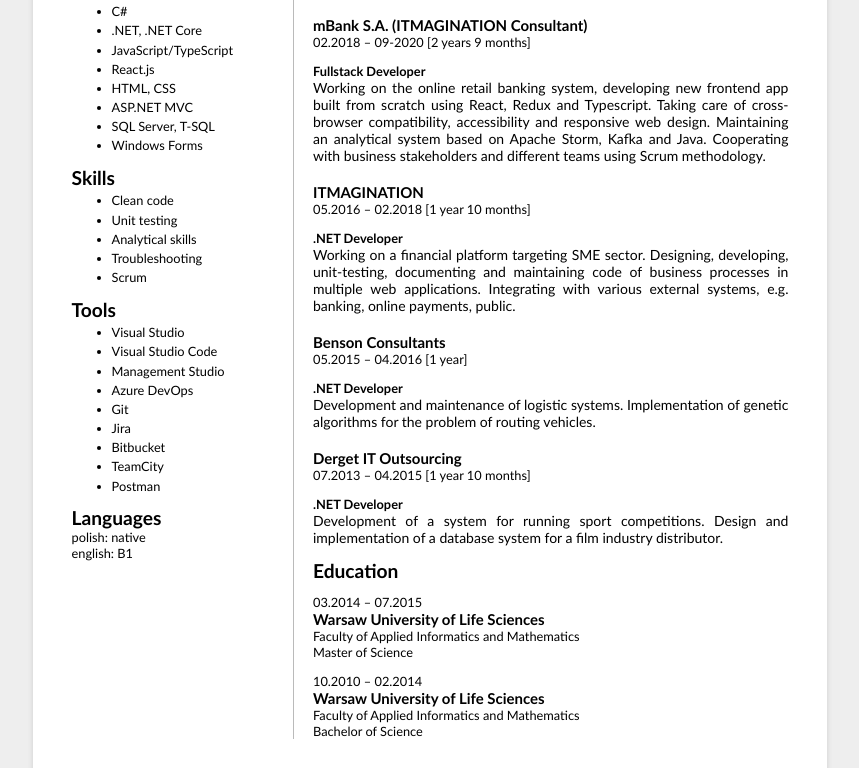
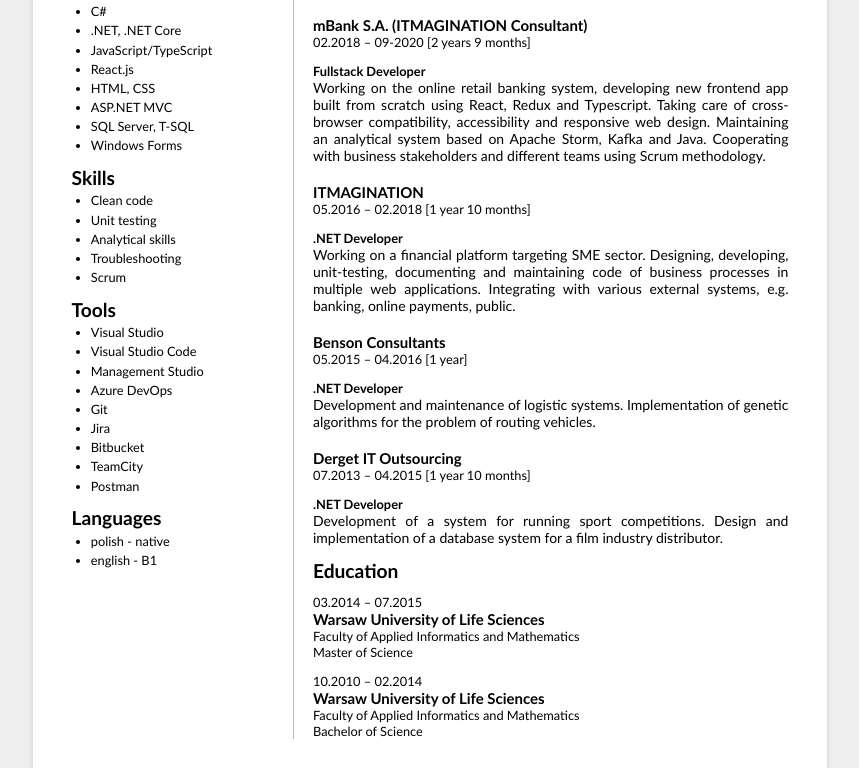
Before and after one commit to pzagorowicz/resume, a plain HTML site: page index.html in a window 1280 px wide. Shown: the part 466-1234 px from the top of the page, without its empty margins (210-1069 px from the left). Drawn offline with Linux system fonts and the light colour scheme.

Commit message:
Laguages are presented using bullet list, removed left padding to align list with section heading

```diff
--- a/index.html
+++ b/index.html
@@ -75,8 +75,10 @@
           </section>
           <section class="abilities">
             <h2>Languages</h2>
-            <p>polish: native</p>
-            <p>english: B1</p>
+            <ul class="abilities__list">
+              <li>polish - native</li>
+              <li>english - B1</li>
+            </ul>
           </section>
         </aside>
         <div class="column column--right">
--- a/styles.css
+++ b/styles.css
@@ -63,6 +63,10 @@ footer {
 .column--right {
   width: 69%;
   margin-top: 0;
+  padding-left: 1.5em;
+}
+
+.abilities__list {
   padding-left: 1.5em;
 }
 
```
